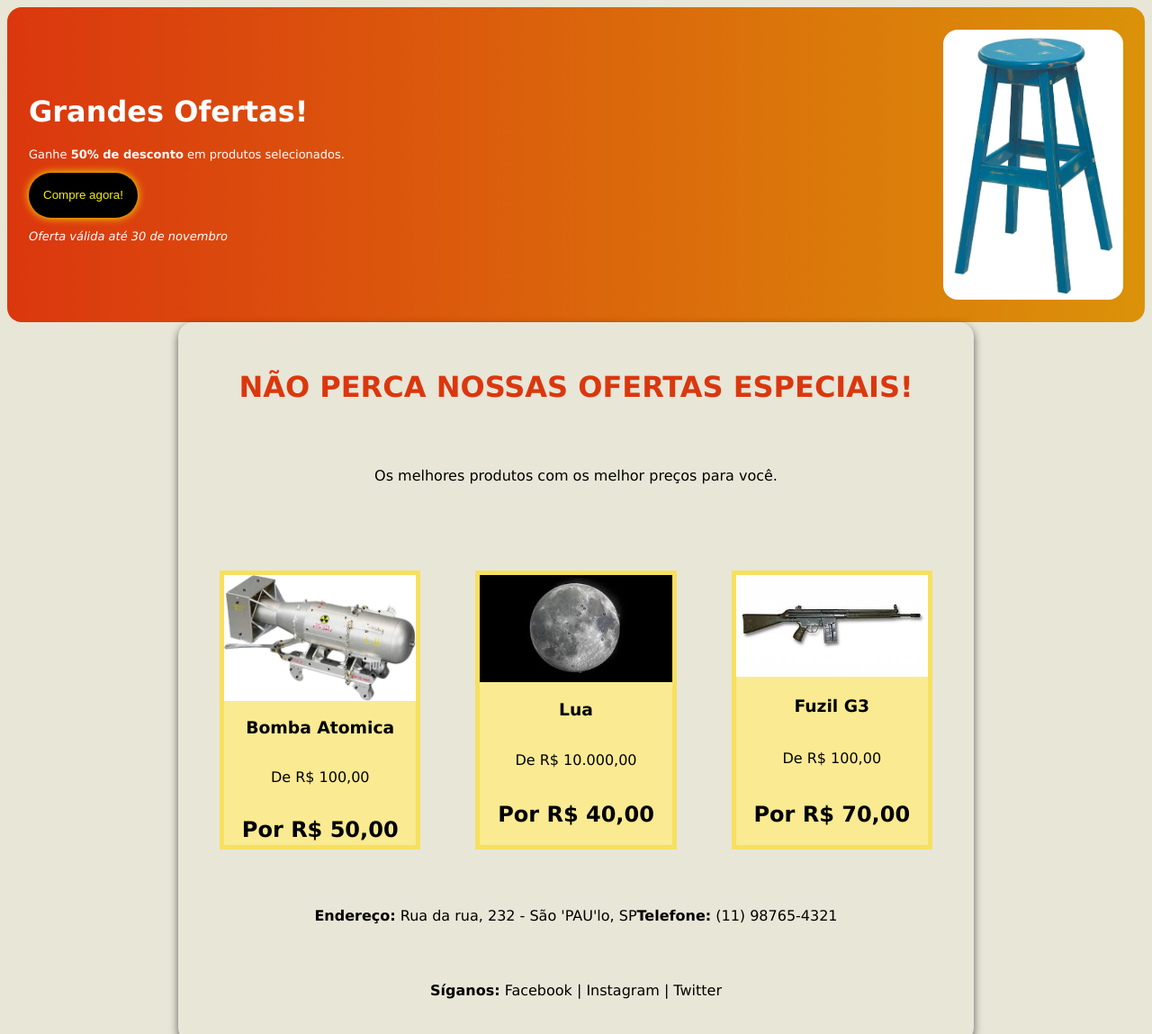
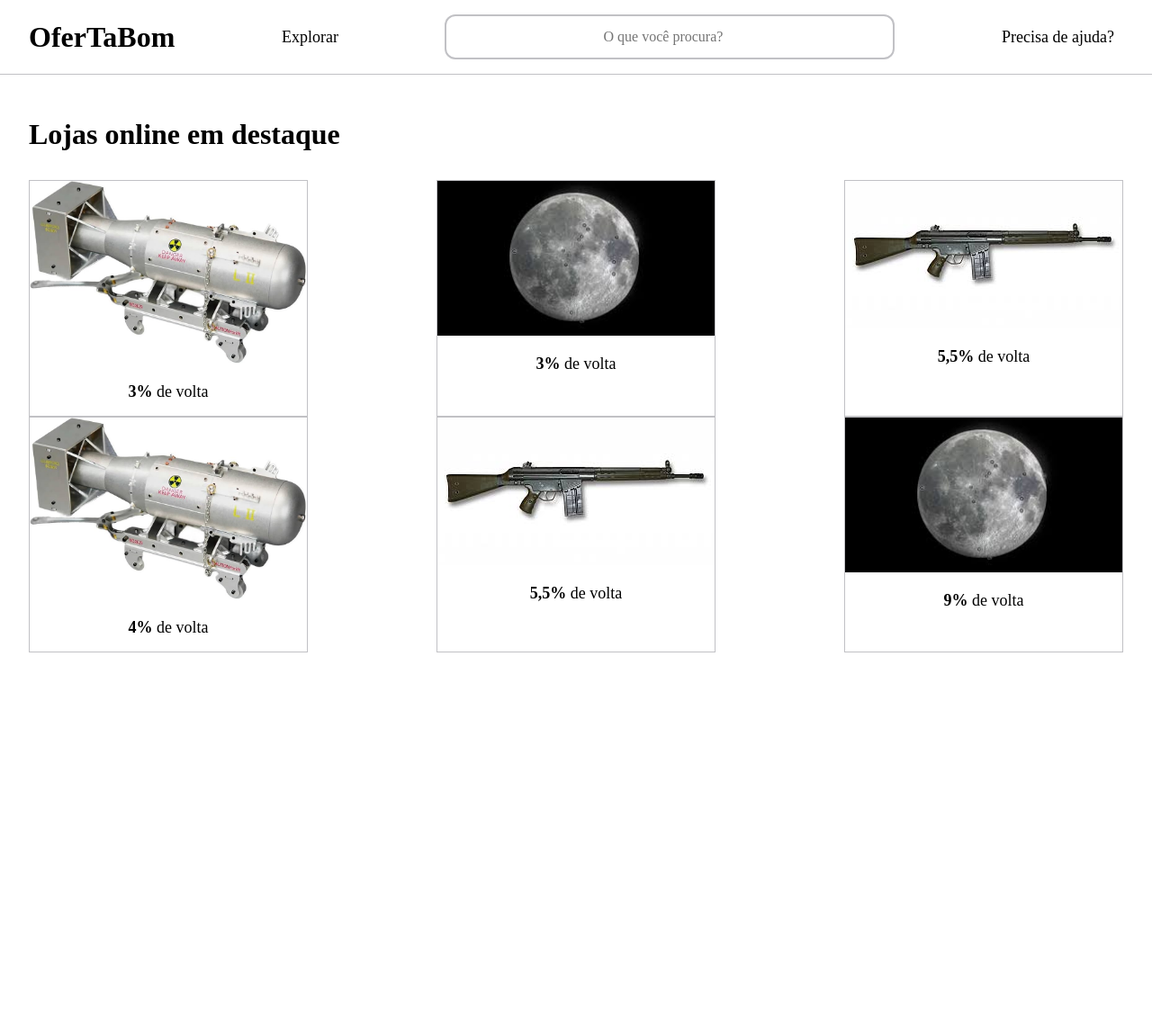
Before and after one commit to Belzito-crip/Ofertas, a plain HTML site: page index.html in a window 1280 px wide. Shown: the top 1149 px of the page at 90% size. After the commit the page ends 800 px from the top, so only its background shows below. Drawn offline with Linux system fonts and the light colour scheme.

Commit message:
segundo commit, editei todo o site

```diff
--- a/index.html
+++ b/index.html
@@ -4,59 +4,48 @@
 <head>
     <meta charset="UTF-8">
     <meta name="viewport" content="width=device-width, initial-scale=1.0">
-    <title>Ofertas Imperdiveis</title>
     <link rel="stylesheet" href="style.css">
+    <link rel="shortcut icon" href="img/bebe_pai.jpg" type="image/x-icon">
+    <title>OferTaBom</title>
 </head>
 
 <body>
-    <header>
-        <div class="textos">
-            <h1 class="titulo">Grandes Ofertas!</h1>
-            <p class="texto-menor">Ganhe <strong>50% de desconto</strong> em produtos selecionados.</p>
-            <button class="compre-now">Compre agora!</button>
-            <p class="texto-italico"><em>Oferta válida até 30 de novembro</em></p>
-        </div>
-        <img src="img/banquinho.jpg" alt="banquinho" class="banco">
+    <header class="cabecalho">
+        <h1 class="logo">OferTaBom</h1>
+        <a href="não_venha_aqui/nao_era_pra_vc_estar_aqui.html" target="_blank">Explorar</a>
+        <input type="search" name="procura" class="search" placeholder="O que você procura?">
+        <a href="não_venha_aqui/nao_era_pra_vc_estar_aqui.html" target="_blank">Precisa de ajuda?</a>
     </header>
 
-    <main>
-        <div class="container-pai">
-            <h1 class="titulo-container">NÃO PERCA NOSSAS OFERTAS ESPECIAIS!</h1>
-            <p class="textinho">Os melhores produtos com os melhor preços para você.</p>
-
-            <div class="produtos-totais">
-
-                <div class="produto">
-                    <img src="img/bombinha_pai.jpg" alt="Bomba Atomica" class="imagens-produto">
-                    <h3>Bomba Atomica</h3>
-                    <p class="preco-ant">De R$ 100,00</p>
-                    <h2>Por R$ 50,00</h2>
-                </div>
-
-                <div class="produto">
-                    <img src="img/lua_pai.jpg" alt="Lua" class="imagens-produto">
-                    <h3>Lua</h3>
-                    <p class="preco-ant">De R$ 10.000,00</p>
-                    <h2>Por R$ 40,00</h2>
-                </div>
-
-                <div class="produto">
-                    <img src="img/g3_pai.jpg" alt="G3" class="imagens-produto">
-                    <h3>Fuzil G3</h3>
-                    <p class="preco-ant">De R$ 100,00</p>
-                    <h2>Por R$ 70,00</h2>
-                </div>
-
+    <section>
+        <h1 class="texto">Lojas online em destaque</h1>
+        <div class="lojas">
+            <div class="produto">
+                <img src="img/bombinha_pai.jpg">
+                <p><strong>3%</strong> de volta</p>
             </div>
-
-            <div class="linhazinha"></div>
-
-            <p class="dados"><strong>Endereço:</strong> Rua da rua, 232 - São 'PAU'lo, SP</p>
-            <p class="dados"><strong>Telefone:</strong> (11) 98765-4321</p>
-            <p class="dados"><strong>Síganos:</strong> Facebook | Instagram | Twitter</p>
-
+            <div  class="produto">
+                <img src="img/lua_pai.jpg">
+                <p><strong>3%</strong> de volta</p>
+            </div>
+            <div  class="produto">
+                <img src="img/g3_pai.jpg">
+                <p><strong>5,5%</strong> de volta</p>
+            </div>
+            <div  class="produto">
+                <img src="img/bombinha_pai.jpg">
+                <p><strong>4%</strong> de volta</p>
+            </div>
+            <div class="produto">
+                <img src="img/g3_pai.jpg">
+                <p><strong>5,5%</strong> de volta</p>
+            </div>
+            <div class="produto">
+                <img src="img/lua_pai.jpg">
+                <p><strong>9%</strong> de volta</p>
+            </div>
         </div>
-    </main>
+    </section>
 </body>
 
 </html>
--- /dev/null
+++ b/não_venha_aqui/nao_era_pra_vc_estar_aqui.css
@@ -0,0 +1,89 @@
+* {
+    margin: 0;
+    padding: 0;
+    box-sizing: border-box;
+}
+
+.container {
+    width: 100%;
+    height: 100vh;
+    display: flex;
+    justify-content: center;
+    align-items: center;
+    flex-direction: column;
+    animation: girar 4s ease-in-out infinite;
+}
+.texto-lalala {
+    color: red;
+}
+.gatinholalala {
+    margin: 0;
+    border-radius: 50%;
+    border: 1rem solid red;
+}
+@keyframes girar {
+    0%, 100% {
+        transform: rotate(0deg);
+    }
+
+    25% {
+        transform: rotate(45deg);
+    }
+
+    75% {
+        transform: rotate(-45deg);
+    }
+
+    0%, 100% {
+        transform: translateY(0);
+        transform: translateX(0);
+    }
+
+    20% {
+        transform: translateY(-100px);
+    }
+
+    40% {
+        transform: translateY(100px);
+    }
+
+    50% {
+        transform: translateY(0px);
+        transform: translateX(0px);
+    }
+
+    60% {
+        transform: translateX(-100px);
+    }
+
+    80% {
+        transform: translateX(100px);
+    }
+}
+.countdown {
+    font-size: 48px;
+    color: red;
+    margin: 20px;
+}
+.progress-bar {
+    width: 60%;
+    height: 20px;
+    background-color: #ddd;
+    border-radius: 20px;
+    margin: 0 auto;
+    overflow: hidden;
+    box-shadow: 0 2px 6px rgba(0,0,0,0.2);
+}
+.progress-fill {
+    height: 100%;
+    width: 100%;
+    background-color: red;
+    border-radius: 20px;
+    transition: width 1s linear;
+}
+
+h1 {
+    font-size: 48px;
+    color: red;
+    margin: 20px;
+}
--- a/style.css
+++ b/style.css
@@ -1,105 +1,79 @@
-body{
-    background-color: #E8E6D7;
-    font-family: Verdana, Geneva, Tahoma, sans-serif;
+* {
+    margin: 0;
+    padding: 0;
+    box-sizing: border-box;
+    font-family: bahnschrift;
 }
 
-header{
+.texto {
+    margin-top: 2rem;
+    padding: 1rem 2rem;
+    font-size: xx-large;
+}
+
+.cabecalho {
     display: flex;
-    width: 100%;
-    height: 350px;
-    background: linear-gradient(to right, #db370e, #db9209);
+    flex-wrap: wrap;
     align-items: center;
     justify-content: space-between;
-    top: 0;
-    left: 0;
-    border-radius: 16px;
+    padding: 1rem 2rem;
+    border-bottom: 1.5px solid rgba(100, 100, 111, 0.4);
 }
 
-.banco{
-    height: 300px;
-    width: 199.875px;
-    border-radius: 16px;
-    margin-right: 1.5rem;
+.cabecalho .logo {
+    font-family: greconian;
 }
 
-.textos {
-    color: #ffffff;
-    margin-left: 1.5rem;
+.cabecalho a {
+    text-decoration: none;
+    color: #000000;
+    padding: 10px;
+    font-family: bahnschrift;
+    font-size: large;
 }
 
-.textos p {
-    font-size: small;
+.cabecalho input {
+    width: 500px;
+    height: 50px;
+    text-align: center;
+    font-size: medium;
+    font-family: bahnschrift;
+    border-radius: 12px;
+    border: 2px solid rgba(100, 100, 111, 0.4);
 }
 
-.compre-now {
-    border: none;
-    border-radius: 50px;
-    height: 50px;
-    color: #F5ED00;
-    background-color: #000000;
-    padding: 1rem;
-    text-align: center;
-    box-shadow: 0px 0px 10px #F5ED00;
+.cabecalho input:hover {
+    border: 2px solid rgb(29, 29, 185);
 }
 
-.compre-now:hover {
-    color: #000000;
-    background-color: #ffffff;
-    cursor: pointer;
-    transform: scale(1.09);
-    box-shadow: 0px 0px 20px #000000;
+.lojas {
+    display: flex;
+    justify-content: space-between;
+    text-align: center;
+    flex-wrap: wrap;
+    padding: 1rem 2rem;
 }
 
-.compre-now:active {
-    transform: scale(0.95);
+.lojas .produto {
+    border: 1px solid rgba(100, 100, 111, 0.4);
+    font-size: large;
+    background: white;
+    transition: transform 0.3s ease-in-out;
 }
 
-.container-pai {
-    display: flex;
-    flex-wrap: wrap;
-    justify-content: center;
-    margin: 0 15%;
-    height: 800px;
-    box-shadow: 0px 4px 10px rgba(0, 0, 0, 0.6);
-    border-radius: 16px;
+.lojas .produto p {
+    padding: 1rem 0;
+    background: white;
 }
 
-.titulo-container {
-    display: flex;
-    align-items: center;
-    justify-content: center;
-    text-align: center;
-    padding: 1rem;
-    color: #db370e;
+.lojas .produto img {
+    height: auto;
+    width: 308px;
+    object-fit: cover;
 }
 
-.textinho{
-    text-align: center;
+.lojas .produto:hover {
+    transform: scale(1.3);
+    box-shadow: rgba(0, 0, 0, 0.24) 0px 3px 8px;
+    cursor: pointer;
 }
-
-.produtos-totais {
-    display: flex;
-    flex-wrap: wrap;
-    justify-content: space-around;
-    align-items: center;
-    margin: 1rem;
-}
-
-.produto{
-    display: flex;
-    align-items: center;
-    justify-content: space-between;
-    flex-direction: column;
-    margin: 1rem;
-    background-color: rgba(255, 236, 129, 0.8);
-    border: 5px solid rgb(247, 224, 95);
-    height: 300px;
-    width: 25%;
-}
-
-.produto img {
-    max-width: 100%;
-    height: auto;
-    display: block;
-    margin: 0 auto;
-}
```
Also changed, not shown: não_venha_aqui/nao_era_pra_vc_estar_aqui.html (added, +25 -0 lines), não_venha_aqui/nao_era_pra_vc_estar_aqui.js (added, +19 -0 lines).
